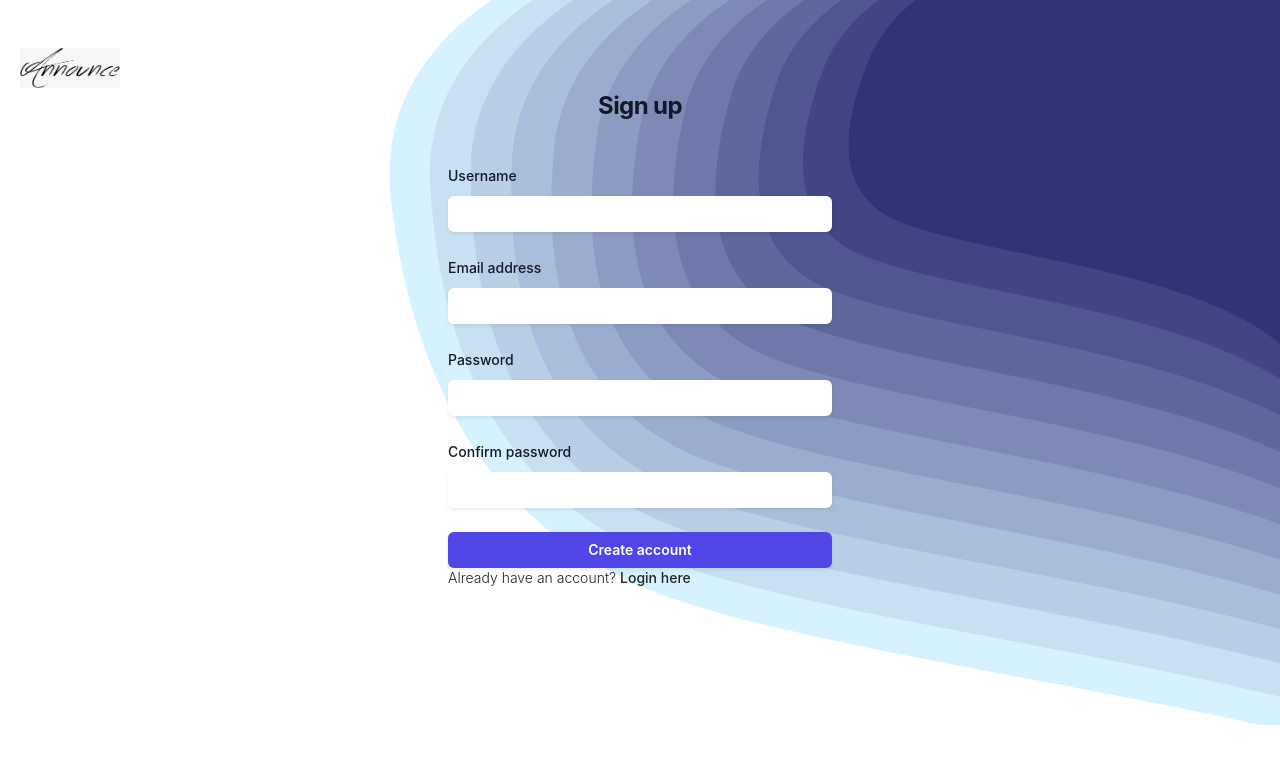
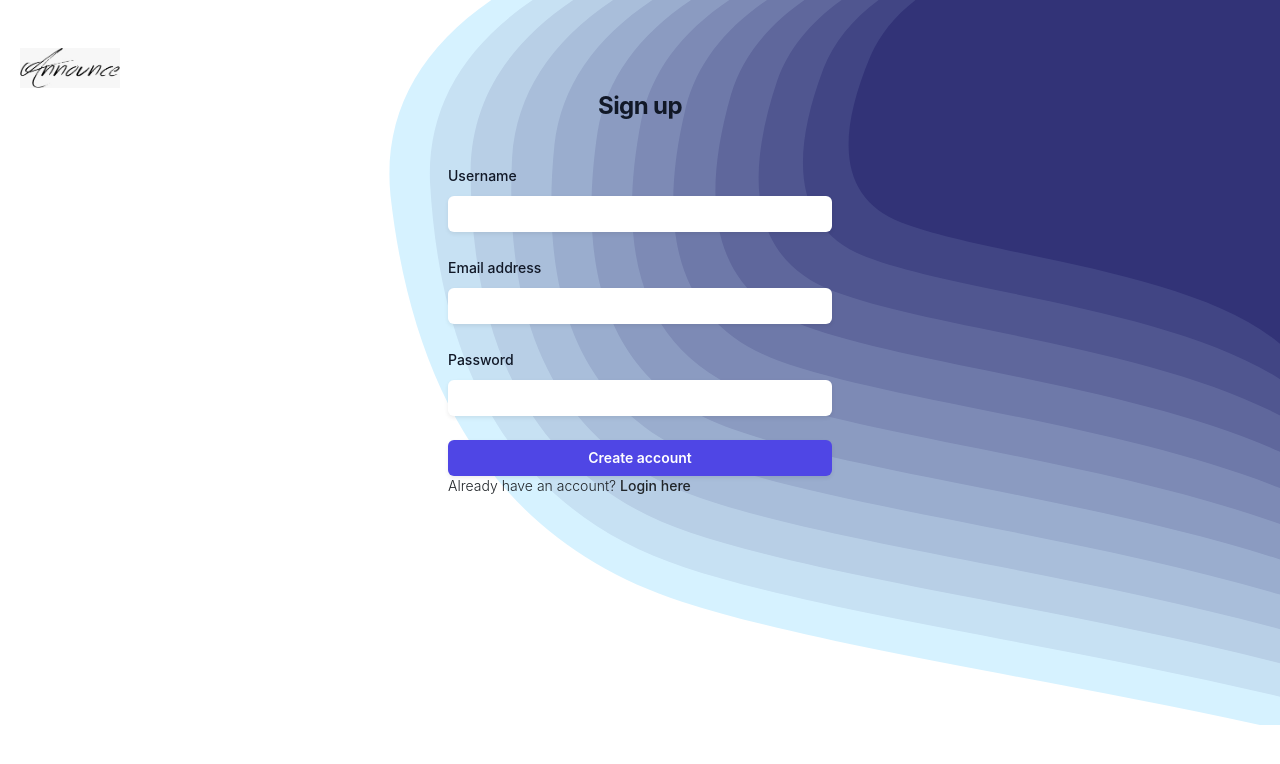
Before and after one commit to AymenNF/Announce, a React (Create React App) app in the folder client/: page /signup in a window 1280 px wide. Shown: the top 764 px of the page. Built offline with nearby package versions, Linux system fonts and the light colour scheme.

Commit message:
some fixes

```diff
--- a/client/src/App.js
+++ b/client/src/App.js
@@ -1,10 +1,6 @@
 import React from "react";
-import Home from "./pages/Home";
 import "./App.css";
 import Landing from "./pages/Landing";
-import ProductDetails from "./pages/ProductDetails";
-import StarRating from "./components/StarRating";
-import AdminDashboard from "./pages/AdminDashboard";
 
 function App() {
   return (
--- a/client/src/components/AdminCard.jsx
+++ b/client/src/components/AdminCard.jsx
@@ -18,7 +18,7 @@ const AdminCard = (props) => {
   return (
     <div class="relative flex h-96 p-3 flex-col rounded-xl bg-gray-300 bg-clip-border text-gray-700 shadow-lg">
       <div class="relative mx-4 mt-4 h-96 overflow-hidden rounded-xl bg-white bg-clip-border text-gray-700">
-        <img src={props.imageUrl} class="h-full w-full object-cover" />
+        <img src={props.imageUrl} class="h-full w-full object-cover" alt="image" />
       </div>
       <div class="p-6">
         <div class="mb-2 flex items-center justify-between">
--- a/client/src/pages/AdminDashboard.jsx
+++ b/client/src/pages/AdminDashboard.jsx
@@ -1,5 +1,4 @@
 import React, { useEffect, useState } from "react";
-import { Link } from "react-router-dom";
 import axios from "axios"
 import Header from "../components/Header";
 import Footer from "../components/Footer";
@@ -18,7 +17,7 @@ function AdminDashboard() {
         selectedOption
       })
         .then(res => {
-          if (res.data == 'fail') {
+          if (res.data === 'fail') {
             console.log("Somethig went wrong!");
 
           }
@@ -45,7 +44,7 @@ function AdminDashboard() {
 
   useEffect(() => {
     typeChangeSubmit()
-  }, [selectedOption])
+  }, [])
   return (
     <div>
       <Header/>
--- a/client/src/pages/Login.jsx
+++ b/client/src/pages/Login.jsx
@@ -1,4 +1,4 @@
-import React, { useEffect, useState } from 'react'
+import React, { useState } from 'react'
 import { announce } from '../images'
 import { Link, useNavigate } from 'react-router-dom'
 import axios from "axios"
@@ -19,13 +19,13 @@ function Login() {
         email, password
       })
         .then(res => {
-          if (res.data == "exists") {
+          if (res.data === "exists") {
             history("/home")
           }
-          else if (res.data == "exists and it is an admin") {
+          else if (res.data === "exists and it is an admin") {
             history("/admin")
           }
-          else if (res.data == "not exists") {
+          else if (res.data === "not exists") {
             alert("User already exists")
           }
         })
@@ -78,7 +78,7 @@ function Login() {
                 Password
               </label>
               <div className="text-sm">
-                <a href="#" className="font-semibold text-indigo-600 hover:text-indigo-500">
+                <a href="" className="font-semibold text-indigo-600 hover:text-indigo-500">
                   Forgot password?
                 </a>
               </div>
--- a/client/src/pages/ProductDetails.jsx
+++ b/client/src/pages/ProductDetails.jsx
@@ -1,6 +1,5 @@
 import React, { useEffect, useState } from 'react';
 import StarRating from "../components/StarRating";
-import { FontAwesomeIcon } from "@fortawesome/react-fontawesome";
 import Header from "../components/Header";
 import { useParams } from 'react-router-dom';
 import axios from "axios"
@@ -8,7 +7,7 @@ import Footer from '../components/Footer';
 const ProductDetails = () => {
   const { productId } = useParams();
   const [product, setProduct] = useState(null);
-  let [url, setUrl] = useState("");
+  const [url, setUrl] = useState("")
   useEffect(() => {
     const fetchProduct = async () => {
       try {
@@ -54,12 +53,13 @@ const ProductDetails = () => {
 
         <div className="ProductDetails">
           <div>
-            <img src={product?.imageUrl} class="product-details-images" />
+            <img src={product?.imageUrl} class="product-details-images" alt='image' />
             <div className="small-images">
               <button onClick={handleChangePrevious}>
                 <img
                   className="change-big-image"
                   src="https://cdn.icon-icons.com/icons2/2838/PNG/512/go_previous_icon_180850.png"
+                  alt='image'
                 />
               </button>
               {imagesUrls.map((imageUrl, index) => (
@@ -71,6 +71,7 @@ const ProductDetails = () => {
                 <img
                   className="change-big-image"
                   src="https://cdn.icon-icons.com/icons2/2838/PNG/512/go_previous_icon_180852.png"
+                  alt='image'
                 />
               </button>
             </div>
--- a/client/src/pages/SignUp.jsx
+++ b/client/src/pages/SignUp.jsx
@@ -1,4 +1,4 @@
-import React, { useEffect, useState } from 'react'
+import React, { useState } from 'react'
 import { announce } from '../images'
 import { Link, useNavigate } from 'react-router-dom'
 import axios from "axios"
@@ -16,10 +16,10 @@ const SignUp = () => {
         email, password
       })
         .then(res => {
-          if (res.data == "exists") {
+          if (res.data === "exists") {
             alert("User already exists")
           }
-          else if (res.data == "not exists") {
+          else if (res.data === "not exists") {
             history("/home")
           }
         })
@@ -98,23 +98,6 @@ const SignUp = () => {
               />
             </div>
           </div>
-          <div>
-            <div className="flex items-center justify-between">
-              <label htmlFor="password" className="block text-sm font-medium leading-6 text-gray-900">
-                Confirm password
-              </label>
-            </div>
-            <div className="mt-2">
-              <input
-                id="password"
-                name="password"
-                type="password"
-                autoComplete="current-password"
-                required
-                className="block w-full rounded-md border-0 py-1.5 text-gray-900 shadow-sm ring-1 ring-inset ring-gray-300 placeholder:text-gray-400 focus:ring-2 focus:ring-inset focus:ring-indigo-600 sm:text-sm sm:leading-6"
-              />
-            </div>
-          </div>
 
           <div>
             <button
```
